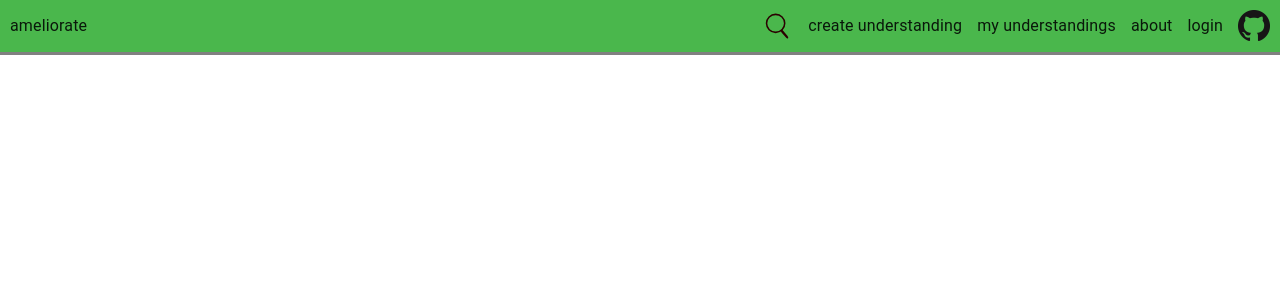
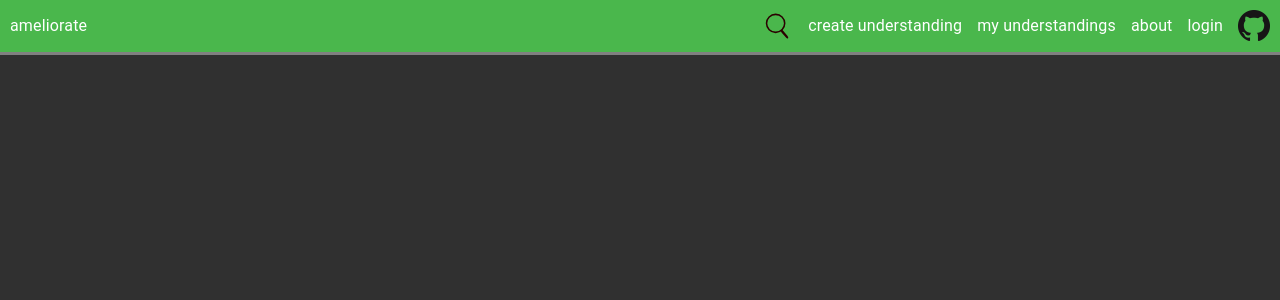
Before and after one commit to amelioro/ameliorate, a Next.js app in the folder web/: page / in a window 1280 px wide. Shown: the top 300 px of the page. Built offline with nearby package versions, Linux system fonts and the light colour scheme.

Commit message:
Add dark theme, extract theme to file

```diff
--- /dev/null
+++ b/web/common/theme.ts
@@ -0,0 +1,35 @@
+// used material color palettes to find complement https://material.io/design/color/the-color-system.html#tools-for-picking-colors
+// used material color tool to confirm accessibility (legibility) https://material.io/resources/color/#!/?view.left=1&view.right=1&primary.color=4ab74c&secondary.color=b74ab5
+// used mui-theme-creator to see the colors in action and pick light & dark palettes https://bareynol.github.io/mui-theme-creator/?firstName=&lastName=&email=&password=
+
+import { PaletteMode } from "@mui/material";
+
+const lightPalette = {
+  background: {
+    default: "#fafafa",
+  },
+};
+
+const darkPalette = {
+  background: {
+    default: "#303030",
+    paper: "rgb(35, 35, 35)",
+  },
+};
+
+const sharedPalette = {
+  primary: {
+    main: "#4ab74c", // green: good, optimistic, let's solve things
+  },
+  secondary: {
+    main: "#b84ab6", // purple: truth, complementary to green
+  },
+};
+
+export const getThemeOptions = (mode: PaletteMode) => ({
+  palette: {
+    mode,
+    ...sharedPalette,
+    ...(mode === "light" ? lightPalette : darkPalette),
+  },
+});
--- a/web/pages/_app.tsx
+++ b/web/pages/_app.tsx
@@ -2,23 +2,11 @@ import "../styles/globals.css";
 import type { AppProps } from "next/app";
 import CssBaseline from "@mui/material/CssBaseline";
 import { ThemeProvider, createTheme } from "@mui/material/styles";
-
-const theme = createTheme({
-  // used material color palettes to find complement https://material.io/design/color/the-color-system.html#tools-for-picking-colors
-  // used material color tool to confirm accessibility (legibility) https://material.io/resources/color/#!/?view.left=1&view.right=1&primary.color=4ab74c&secondary.color=b74ab5
-  // used mui-theme-creator to see the colors in action https://bareynol.github.io/mui-theme-creator/?firstName=&lastName=&email=&password=
-  palette: {
-    mode: "light",
-    primary: {
-      main: "#4ab74c", // green: good, optimistic, let's solve things
-    },
-    secondary: {
-      main: "#b84ab6", // purple: truth, complementary to green
-    },
-  },
-});
+import { getThemeOptions } from "../common/theme";
 
 function MyApp({ Component, pageProps }: AppProps) {
+  const theme = createTheme(getThemeOptions("dark"));
+
   return (
     <>
       <ThemeProvider theme={theme}>
```
